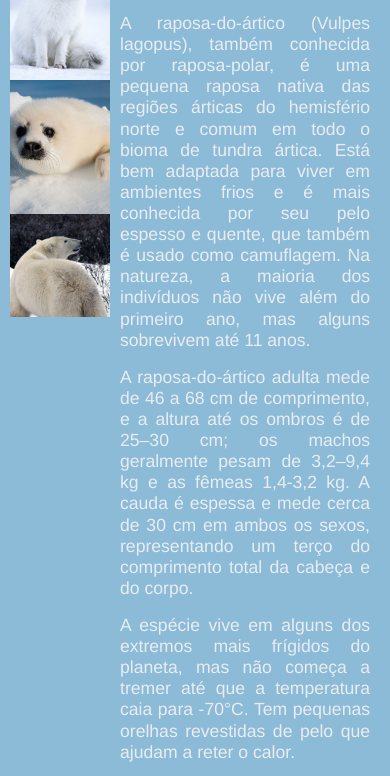
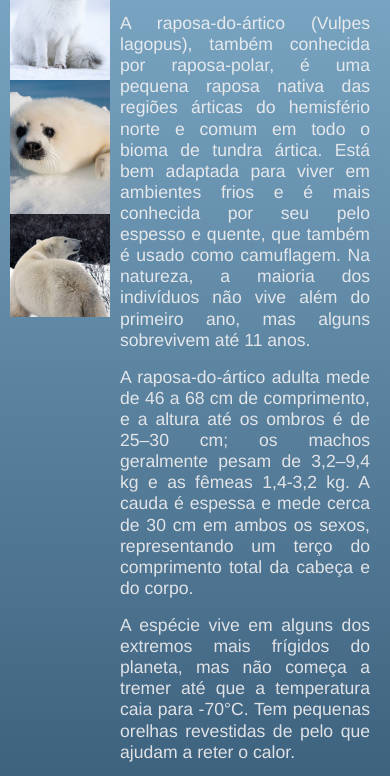
Before and after one commit to gulinagai/animais-do-polo-norte, a website built with webpack: page index.html in a window 390 px wide. Shown: the part 271-1047 px from the top of the page. Built offline with nearby package versions, Linux system fonts and the light colour scheme; no server answers.

Commit message:
alteração das cores - media queries

```diff
--- a/estilos/geral.css
+++ b/estilos/geral.css
@@ -175,8 +175,11 @@ ul{
 }
 
 @media (max-width: 800px) {
+body{
+    background: linear-gradient(to top, #011C41,#12314d 55%, #8cbbd8);
+}
 .grid-container{
- grid-template-columns: 1fr;
+    grid-template-columns: 1fr;
 }
 .menu, .gridsection, .copy {
     grid-column: 1;
```
